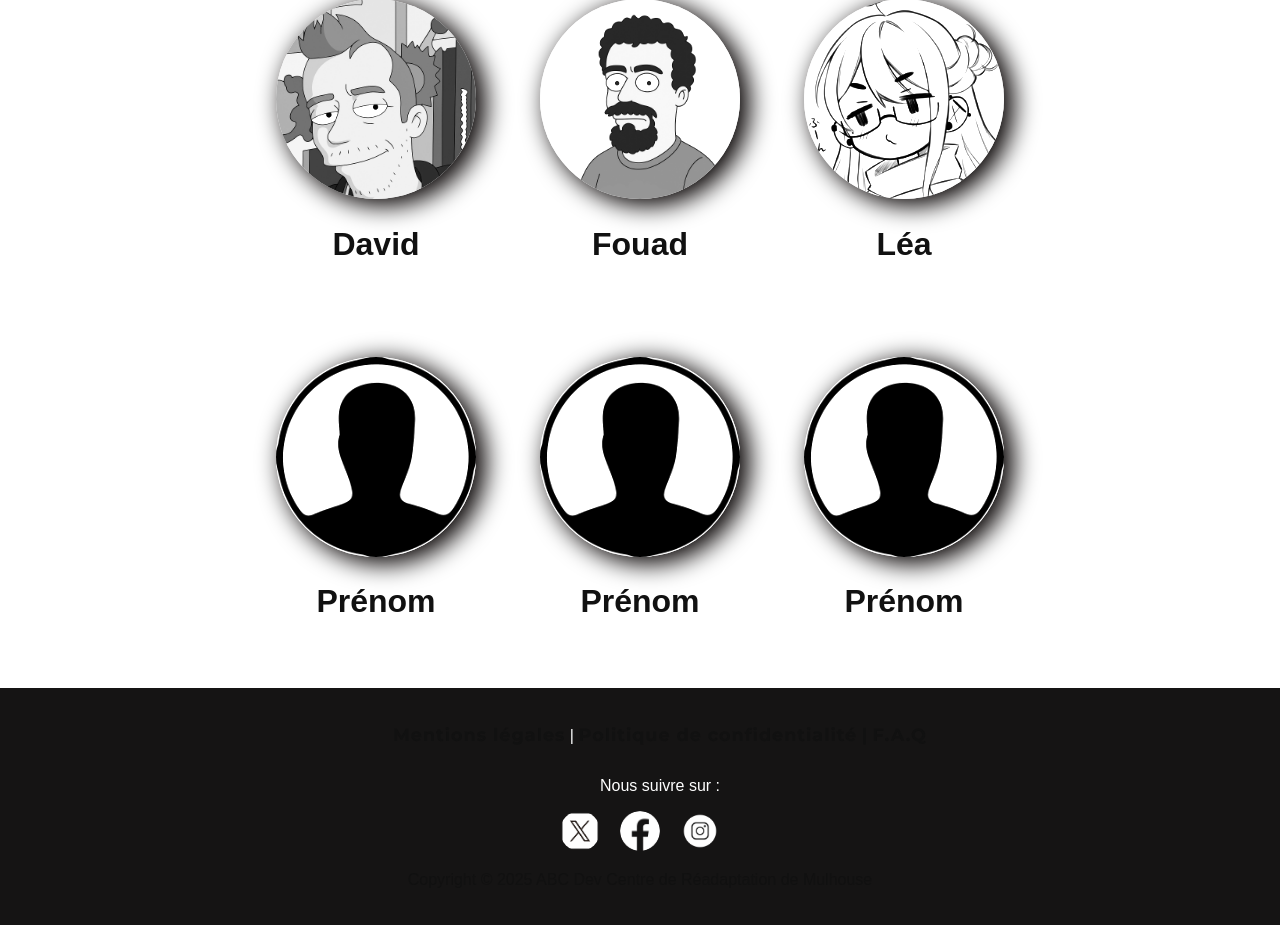
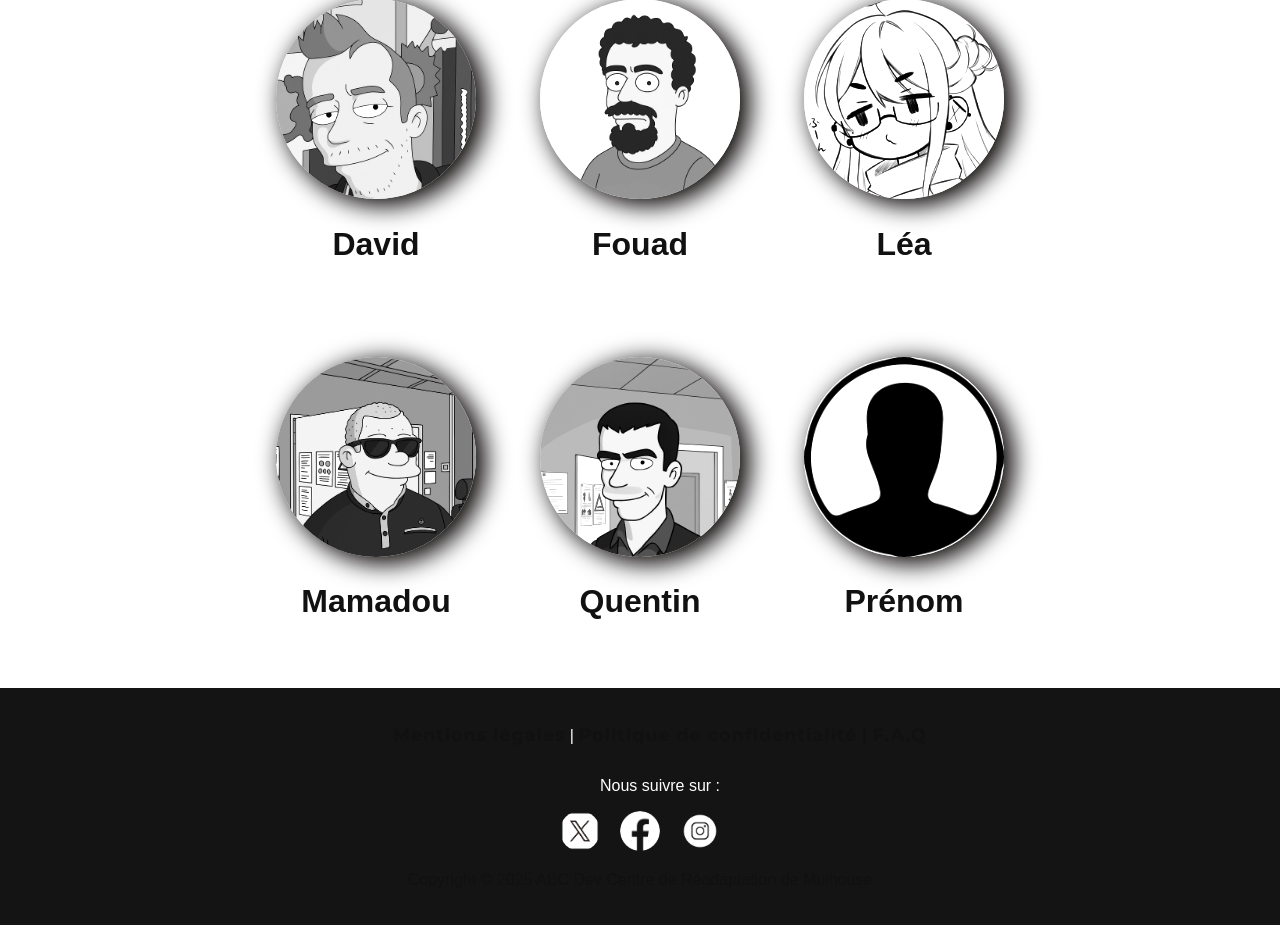
Before and after one commit to Aienova/ABC-projet, a PHP site: page /abc-project/a-propos.php in a window 1280 px wide. Shown: the part 918-1843 px from the top of the page. Run offline with PHP 8.4, Linux system fonts and the light colour scheme; data that the repository does not hold is empty; some libraries are stand-ins or nearby versions.

Commit message:
eudesv10

```diff
--- a/a-propos.php
+++ b/a-propos.php
@@ -64,16 +64,16 @@
 
                 <div class="user-card">
                     <div class="cercle">
-                        <img src="media\user.png" alt="">
+                        <img src="media\team\mamadou.png" alt="">
                     </div>
-                    <h2>Prénom</h2>
+                    <h2>Mamadou</h2>
                 </div>
 
                 <div class="user-card">
                     <div class="cercle">
-                        <img src="media\user.png" alt="">
+                        <img src="media\team\quentin.png" alt="">
                     </div>
-                    <h2>Prénom</h2>
+                    <h2>Quentin</h2>
                 </div>
 
                 <div class="user-card">
--- a/styles/banner.css
+++ b/styles/banner.css
@@ -10,6 +10,12 @@
     align-items: center;
     text-align: center;
     justify-content: center;
+}
+
+#banner p{
+
+        color: white!important;
+
 }
 
 #banner .slide {
```
Also changed, not shown: media/team/mamadou.png (added), media/team/quentin.png (added).
